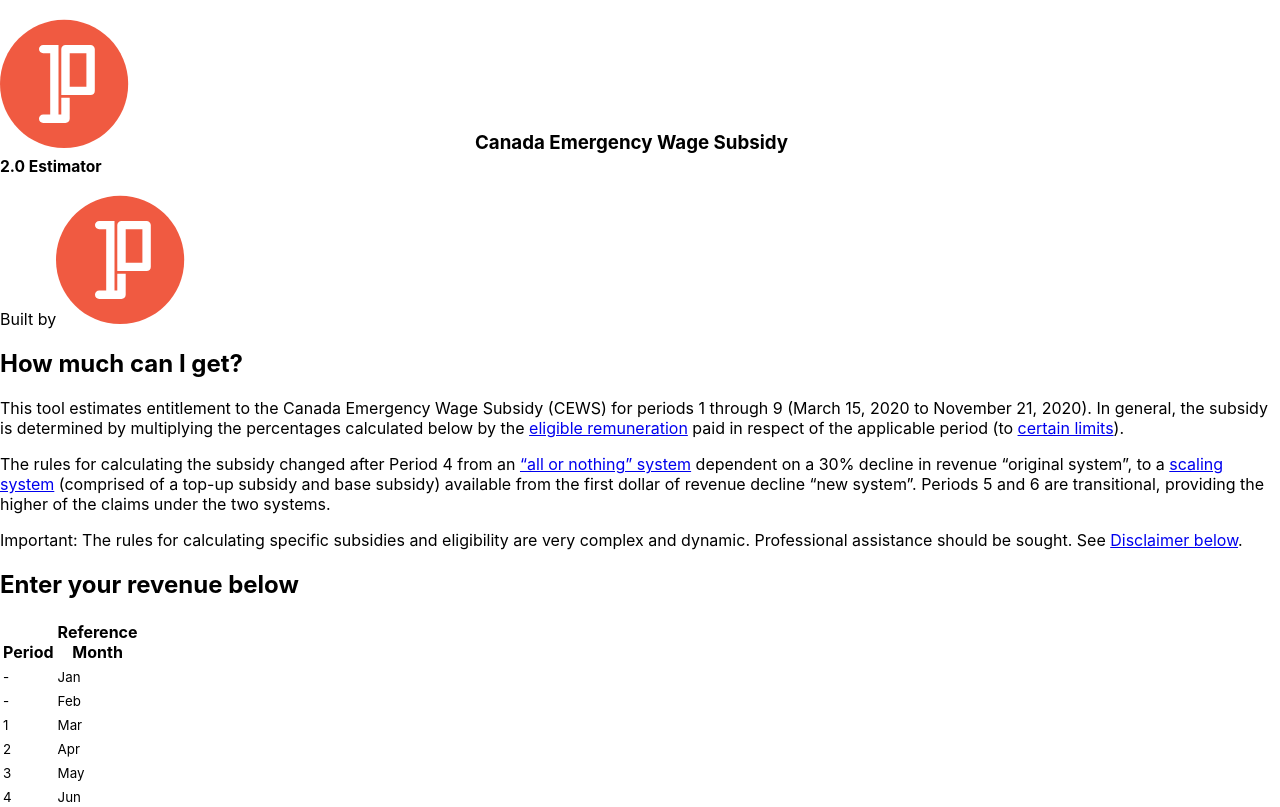
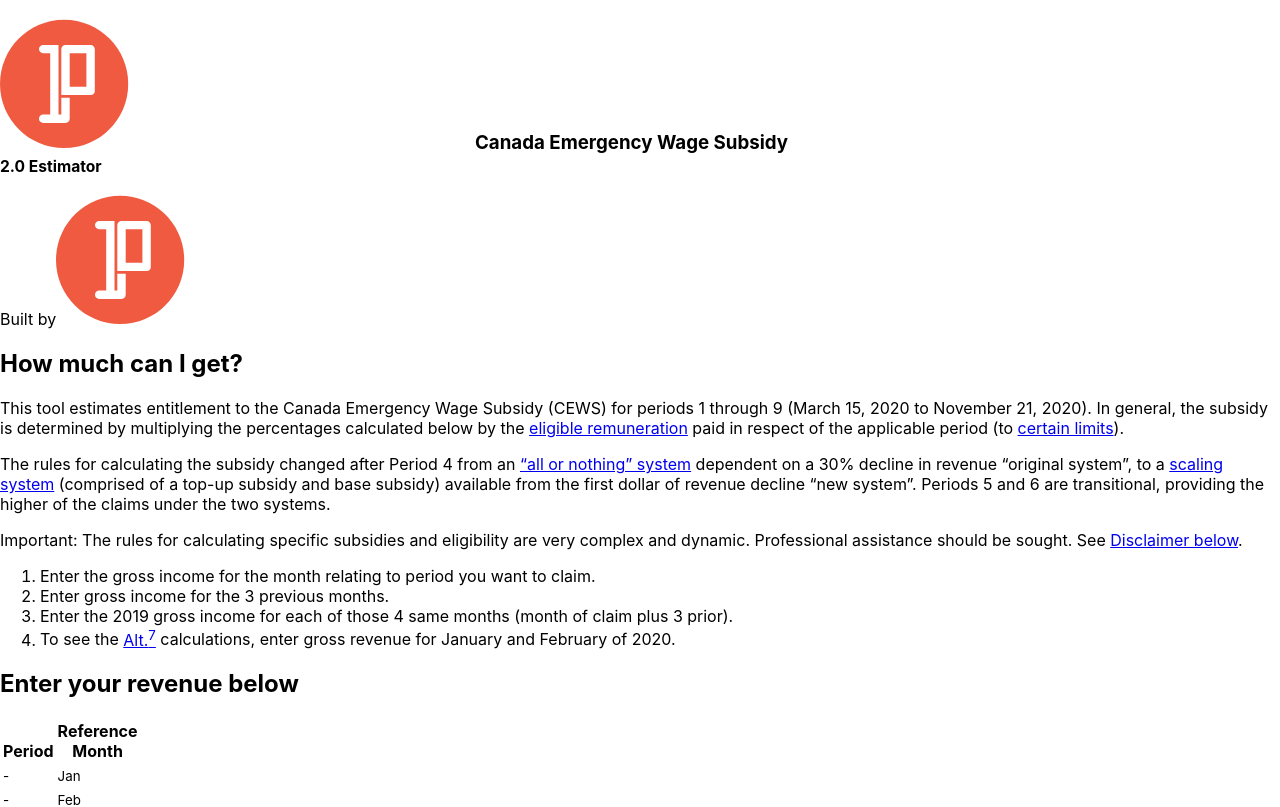
Before and after one commit to gopunchcard/cews-calculator, a React (Create React App) app: page / in a window 1280 px wide. Shown: the top 807 px of the page. Built offline with nearby package versions, Linux system fonts and the light colour scheme; the HTML template or start-up script is replaced by a standard one; a web font is replaced by a local one.

Commit message:
Added instructions to the calculator

```diff
--- a/src/App.tsx
+++ b/src/App.tsx
@@ -7,6 +7,7 @@ import Disclaimers from './content/Disclaimers';
 import DisclaimerUse from './content/DisclaimerUse';
 import Attributes from './content/Attributes';
 import GeneralNotesFooterNotes from './content/GeneralNotesFooterNotes';
+import CalculatorInstructions from './content/CalculatorInstructions';
 
 interface IProps { }
 
@@ -14,7 +15,7 @@ const App: React.FC<IProps> = ( _props: IProps ) => {
 	return (
 		<article>
 			<section className="container-fluid px-lg-4 bg-texture-senary text-white">
-				<div className="d-md-flex align-items-md-center mb-4 ">
+				<div className="d-md-flex align-items-md-center mb-4 mb-xl-3">
 					<h1 className="d-inline-block h5 p-3 text-monospace text-uppercase bg-texture-gray-900 shadow">
 						<a href="https://punchcard.io" target="_blank" rel="noreferrer noopener" aria-label="Punchcard Systems" className="d-block d-md-none navbar-brand-pcs mb-3">
 							<img src={require('./components/images/logo-punchcard-inverse-coloured.svg')} alt="Punchcard Systems Logo" className="w-100" />
@@ -42,6 +43,9 @@ const App: React.FC<IProps> = ( _props: IProps ) => {
 						<div className="punchcard-wrapper shadow">
 							<div className="punchcard">
 								<div className="bg-quinary-light px-3 py-4 px-lg-4">
+									<div className="mt-n3 mx-n3 mb-3 mx-lg-n4 mb-lg-4 px-3 pb-3 border-bottom border-dark">
+										<CalculatorInstructions />
+									</div>
 									<Calculator />
 									<div className="mt-4">
 										<DisclaimerUse />
--- /dev/null
+++ b/src/content/CalculatorInstructions.tsx
@@ -0,0 +1,24 @@
+import React from 'react';
+
+interface IProps { }
+
+const CalculatorInstructions: React.FC<IProps> = (_props: IProps) => {
+	return (
+		<ol className="mb-0 text-monospace small font-weight-bold">
+			<li>
+				Enter the gross income for the month relating to period you want to claim.
+			</li>
+			<li>
+				Enter gross income for the 3 previous months.
+			</li>
+			<li>
+				Enter the 2019 gross income for each of those 4 same months (month of claim plus 3 prior).
+			</li>
+			<li>
+				To see the <a href="#general-notes-7">Alt.<sup>7</sup></a> calculations, enter gross revenue for January and February of 2020.
+			</li>
+		</ol>
+	);
+};
+
+export default CalculatorInstructions;
```
